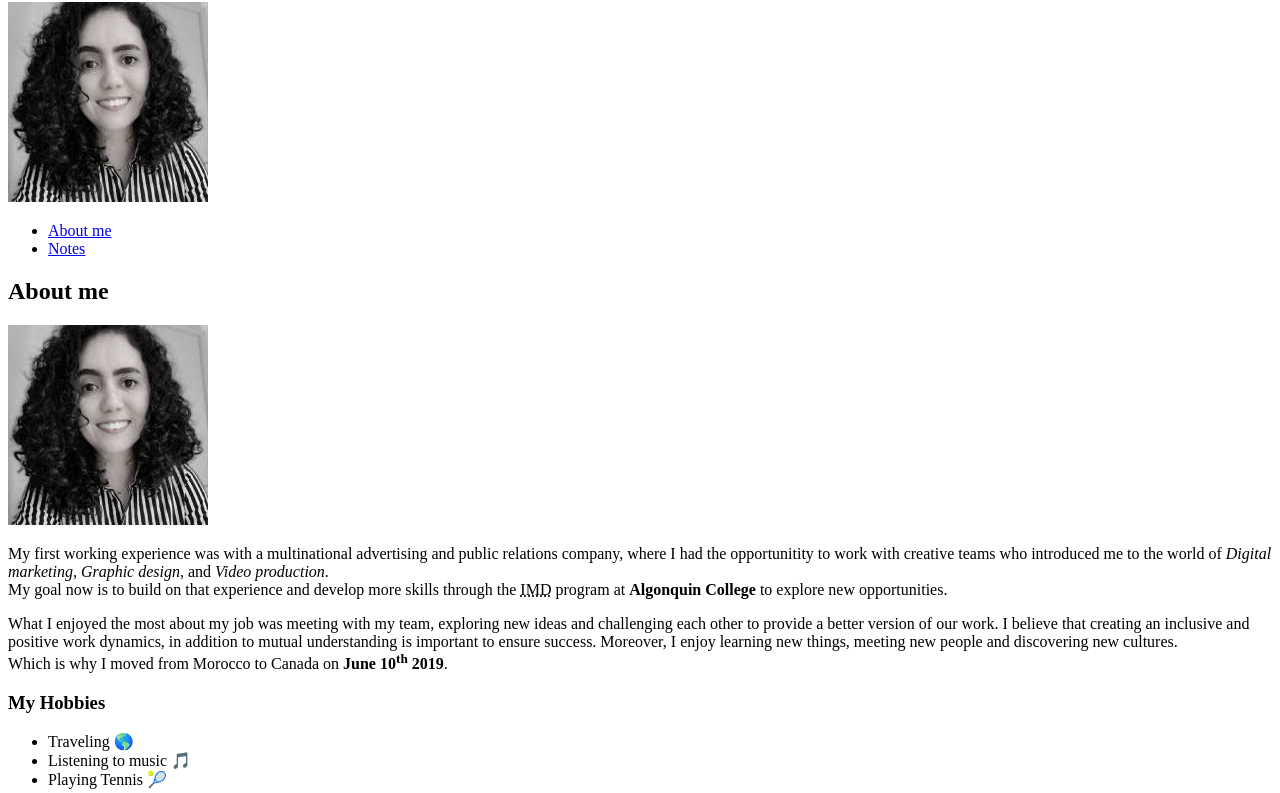
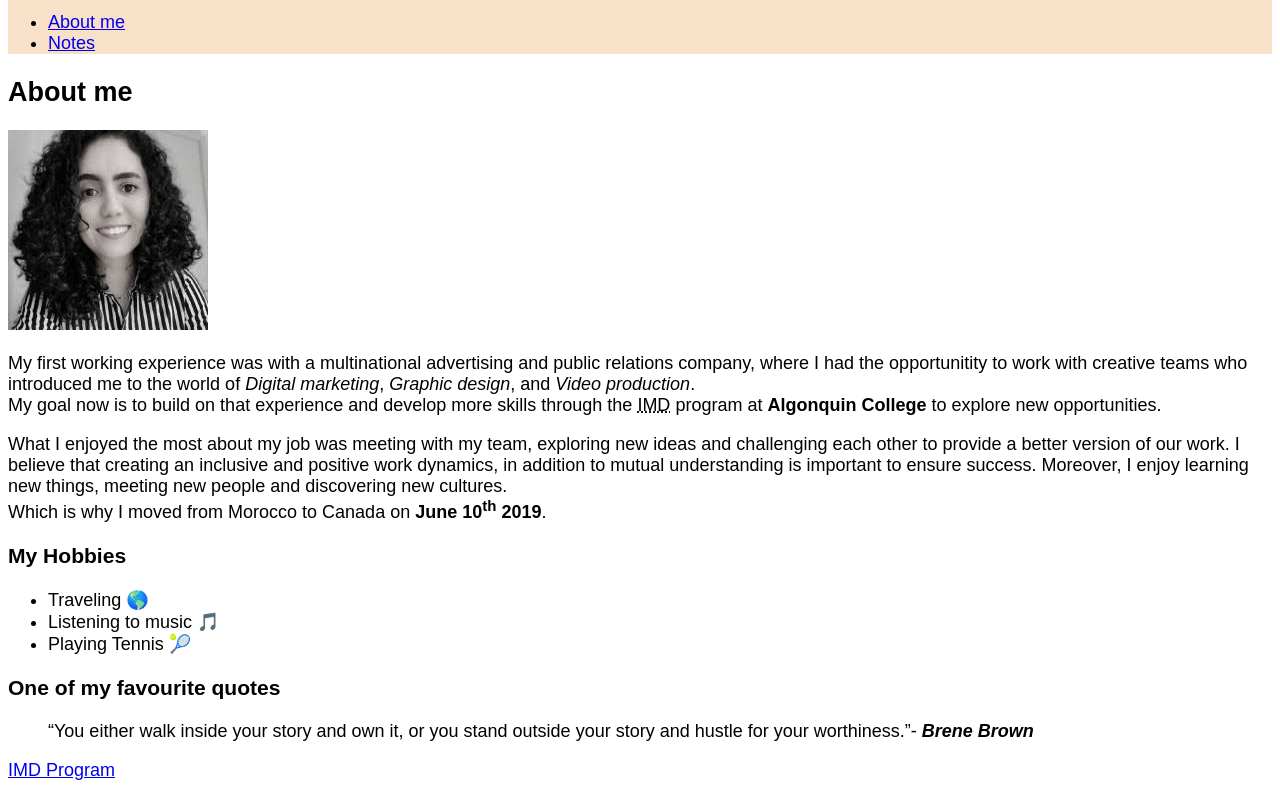
Before and after one commit to menh0005/menh0005.github.io, a plain HTML site: page html-assignment/index.html in a window 1280 px wide. Shown: the part 78-871 px from the top of the page. Drawn offline with Linux system fonts and the light colour scheme.

Commit message:
adding css to index.html

```diff
--- a/html-assignment/index.html
+++ b/html-assignment/index.html
@@ -4,12 +4,12 @@
 <head>
     <meta charset="UTF-8">
     <title>Meryem Menhich - Home</title>
+    <link rel="stylesheet" href="css/main.css">
 </head>
 
 <body>
     <header>
         <h1>Meryem Menhich</h1>
-        <img src="images/my-picture.jfif" alt="my picture">
         <nav>
             <ul>
                 <li>
```
Also changed, not shown: html-assignment/notes.html (+1 -0 lines).
